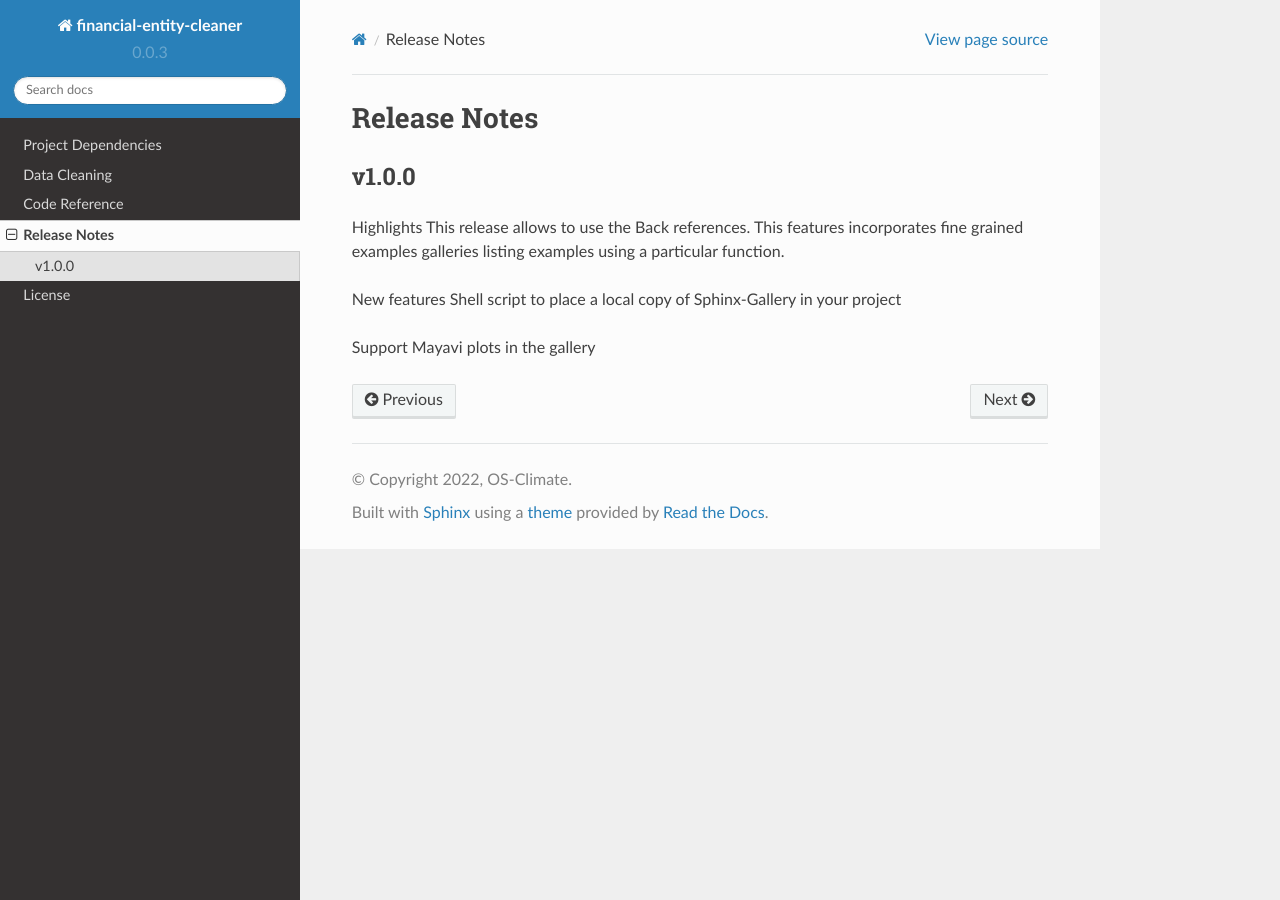
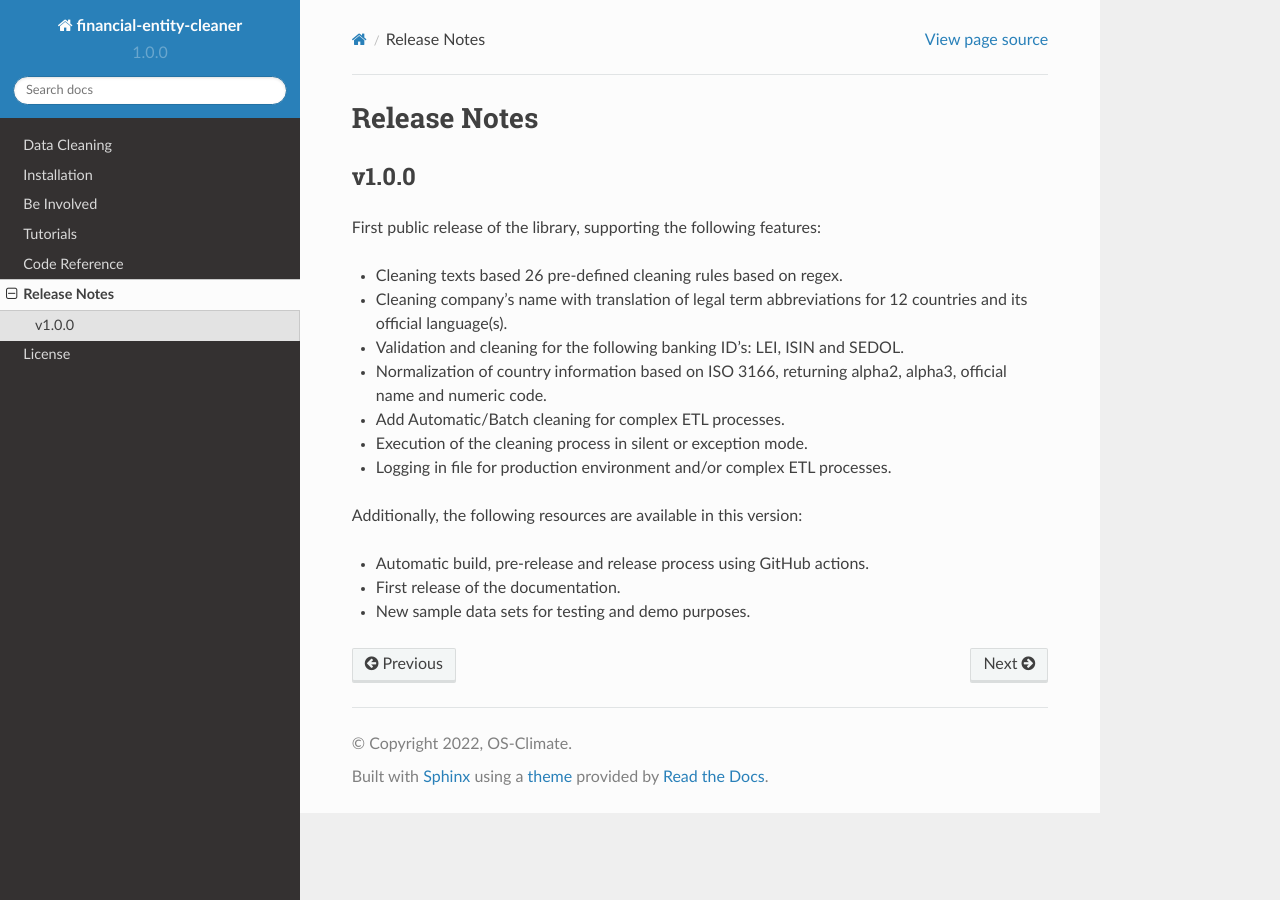
Before and after one commit to os-climate/financial-entity-cleaner, a Sphinx documentation site: the page built from docs/source/release_notes.rst, in a window 1280 px wide. Built offline with Sphinx 7.4.7 and the Read the Docs theme 2.0.0, drawn with Linux system fonts in a browser that asks for light colours; pages that are not in the unit, such as notebooks, are missing from menus.

Commit message:
[DOC] Improve documentation
Signed-off-by: Patrycia Barros Pereira <patryciabp@gmail.com>

```diff
--- a/docs/source/code.rst
+++ b/docs/source/code.rst
@@ -1,5 +1,7 @@
 Code Reference
 ======================
+
+The links below contains technical information on how to use the Financial-Entity-Cleaner in your python projects:
 
 .. automodule:: financial_entity_cleaner
    :members:
@@ -9,8 +11,8 @@ Code Reference
 .. toctree::
    :maxdepth: 2
 
-   code/financial_entity_cleaner.auto_cleaner
    code/financial_entity_cleaner.company
    code/financial_entity_cleaner.country
    code/financial_entity_cleaner.id
    code/financial_entity_cleaner.utils
+   code/financial_entity_cleaner.auto_cleaner
--- a/docs/source/code/financial_entity_cleaner.auto_cleaner.rst
+++ b/docs/source/code/financial_entity_cleaner.auto_cleaner.rst
@@ -1,4 +1,4 @@
-Automatic/Batch Cleaning
+Automatic Cleaning
 ==================================
 
 **Package path: financial\_entity\_cleaner.batch**
--- a/docs/source/conf.py
+++ b/docs/source/conf.py
@@ -22,8 +22,8 @@ copyright = '2022, OS-Climate'
 author = 'OS-Climate'
 
 # The full version, including alpha/beta/rc tags
-version = '0.0.3'
-release = '0.0.3'
+version = '1.0.0'
+release = '1.0.0'
 
 # -- General configuration ---------------------------------------------------
 
--- a/docs/source/dependencies.rst
+++ /dev/null
@@ -1,2 +0,0 @@
-Project Dependencies
-========================================
--- a/docs/source/license.rst
+++ b/docs/source/license.rst
@@ -1,6 +1,6 @@
 License
-=========
+========
 
-``financial_entity_cleaner`` is licensed under the :choosealicense:`Apache-2.0`
+The ``financial_entity_cleaner`` is licensed under the :choosealicense:`Apache-2.0`
 
 .. license-info:: Apache-2.0
--- a/docs/source/release_notes.rst
+++ b/docs/source/release_notes.rst
@@ -3,10 +3,19 @@ Release Notes
 
 v1.0.0
 -----------------
-Highlights
-This release allows to use the Back references. This features incorporates fine grained examples galleries listing examples using a particular function.
 
-New features
-Shell script to place a local copy of Sphinx-Gallery in your project
+First public release of the library, supporting the following features:
 
-Support Mayavi plots in the gallery
+- Cleaning texts based 26 pre-defined cleaning rules based on regex.
+- Cleaning company's name with translation of legal term abbreviations for 12 countries and its official language(s).
+- Validation and cleaning for the following banking ID's: LEI, ISIN and SEDOL.
+- Normalization of country information based on ISO 3166, returning alpha2, alpha3, official name and numeric code.
+- Add Automatic/Batch cleaning for complex ETL processes.
+- Execution of the cleaning process in silent or exception mode.
+- Logging in file for production environment and/or complex ETL processes.
+
+Additionally, the following resources are available in this version:
+
+- Automatic build, pre-release and release process using GitHub actions.
+- First release of the documentation.
+- New sample data sets for testing and demo purposes.
```
Also changed, not shown: docs/source/index.rst (+17 -43 lines), docs/source/installation.rst (added, +44 -0 lines), docs/source/tutorials.rst (added, +32 -0 lines).
